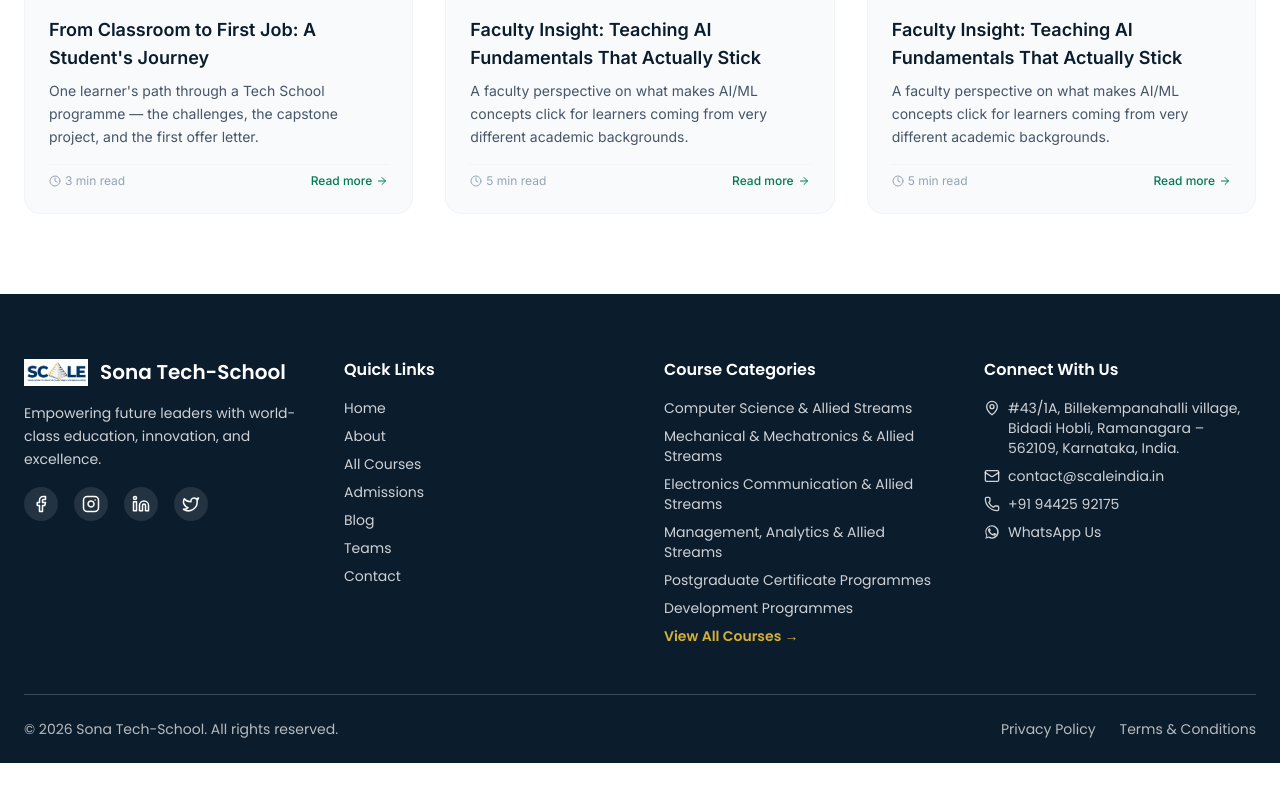
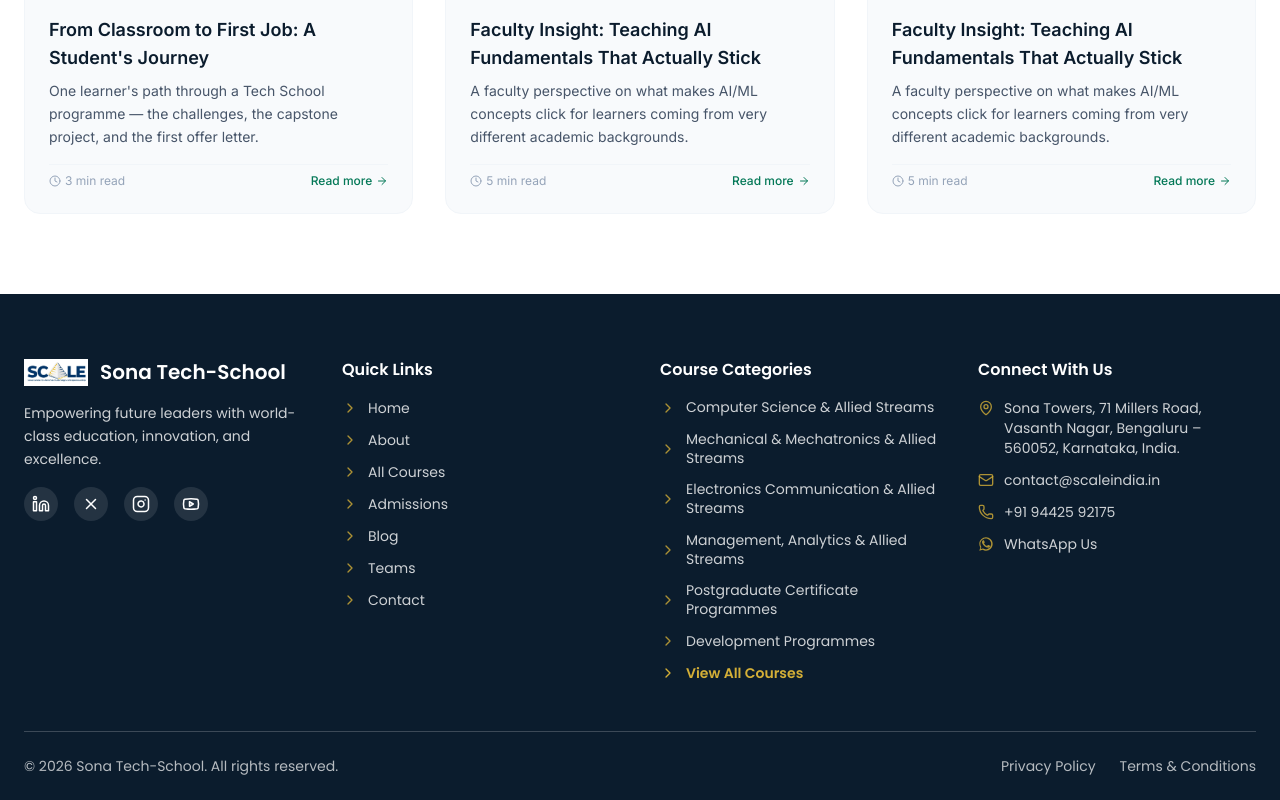
Before and after one commit to webmanagersonatech/scale-techschool, a Next.js app: page /blog in a window 1280 px wide. Shown: the part 947-1747 px from the top of the page. Before the commit the page ends 1710 px from the top, so only its background shows below. Built offline with nearby package versions, Linux system fonts and the light colour scheme.

Commit message:
push josn filess

```diff
--- a/components/ContactSection.tsx
+++ b/components/ContactSection.tsx
@@ -30,13 +30,16 @@ const contactDetails = [
     value: "contact@scaleindia.in",
     href: "mailto:contact@scaleindia.in",
   },
+
   {
     icon: MapPin,
     label: "Visit us",
     value:
-      "#43/1A, Billekempanahalli village, Bidadi Hobli, Ramanagara – 562109, Karnataka, India.",
-    href: "https://maps.google.com/?q=Billekempanahalli+village+Bidadi+Hobli+Ramanagara",
+      "Sona Towers, 71 Millers Road, Vasanth Nagar, Bengaluru – 560052, Karnataka, India.",
+    href: "https://maps.google.com/?q=Sona+Towers+71+Millers+Road+Vasanth+Nagar+Bengaluru",
   },
+
+
 ];
 
 export default function ContactSection() {
--- a/components/Footer.tsx
+++ b/components/Footer.tsx
@@ -1,7 +1,16 @@
-
 import Link from "next/link"
 import { motion } from "framer-motion"
-import { Facebook, Instagram, Linkedin, Twitter, MapPin, Mail, Phone } from "lucide-react"
+import {
+  Youtube,
+  Instagram,
+  Linkedin,
+  X,
+  Twitter,
+  MapPin,
+  Mail,
+  Phone,
+  ChevronRight,
+} from "lucide-react"
 import { courses } from "../data/courses"
 
 // Mirrors the main navbar so Quick Links always stay in sync with it
@@ -26,7 +35,7 @@ export default function Footer() {
       <div className="max-w-7xl mx-auto px-6">
 
         {/* Top Section */}
-        <div className="grid grid-cols-1 md:grid-cols-4 gap-12 border-b border-white/20 pb-12">
+        <div className="grid grid-cols-1 md:grid-cols-4 gap-10 border-b border-white/20 pb-12">
 
           {/* Brand */}
           <div>
@@ -43,12 +52,26 @@ export default function Footer() {
               Empowering future leaders with world-class education,
               innovation, and excellence.
             </p>
+
+
 <div className="flex gap-4 mb-4">
   {[
-                { Icon: Facebook, url: "https://www.facebook.com/sonamanagement" },
-                { Icon: Instagram, url: "https://www.instagram.com/sona_mba/?hl=en" },
-                { Icon: Linkedin, url: "https://www.linkedin.com/school/sona-school-of-management/" },
-                { Icon: Twitter, url: "https://x.com/sonamba" },
+    {
+      Icon: Linkedin,
+      url: "https://www.linkedin.com/company/scale-sona-centre-for-advanced-learning-entrepreneurship/",
+    },
+    {
+      Icon: X,
+      url: "https://x.com/scale_blr",
+    },
+    {
+      Icon: Instagram,
+      url: "https://www.instagram.com/scale_blr",
+    },
+    {
+      Icon: Youtube,
+      url: "https://youtube.com/@scale-blr",
+    },
   ].map(({ Icon, url }, i) => (
     <motion.a
       whileHover={{ scale: 1.1 }}
@@ -63,95 +86,123 @@ export default function Footer() {
   ))}
 </div>
 
+
+
+
           </div>
 
 
-          {/* Quick Links — kept in sync with the navbar */}
+          {/* Quick Links — ChevronRight, same style as Course Categories */}
           <div>
             <h3 className="font-semibold mb-4">Quick Links</h3>
-            <ul className="space-y-2 text-sm">
+            <ul className="space-y-3 text-sm">
               {quickLinks.map((link) => (
                 <li key={link.href}>
                   <Link
                     href={link.href}
-                    className="text-white/80 hover:text-gold transition"
+                    className="group flex items-center gap-2.5 text-white/80 hover:text-gold transition"
                   >
-                    {link.name}
+                    <ChevronRight
+                      size={16}
+                      className="shrink-0 text-gold/80 group-hover:text-gold group-hover:translate-x-0.5 transition-transform"
+                    />
+                    <span>{link.name}</span>
                   </Link>
                 </li>
               ))}
             </ul>
           </div>
 
-          {/* Course Categories — link straight into the filtered courses page */}
+
+          {/* Course Categories — same clean style as Quick Links */}
           <div>
             <h3 className="font-semibold mb-4">Course Categories</h3>
-            <ul className="space-y-2 text-sm">
+            <ul className="space-y-3 text-sm">
               {categories.map((cat) => (
                 <li key={cat}>
                   <Link
                     href={`/courses?category=${encodeURIComponent(cat)}`}
-                    className="text-white/80 hover:text-gold transition"
+                    className="group flex items-center gap-2.5 text-white/80 hover:text-gold transition"
                   >
-                    {cat}
+                    <ChevronRight
+                      size={16}
+                      className="shrink-0 text-gold/80 group-hover:text-gold group-hover:translate-x-0.5 transition-transform"
+                    />
+                    <span className="leading-snug">{cat}</span>
                   </Link>
                 </li>
               ))}
               <li>
                 <Link
                   href="/courses"
-                  className="text-gold font-semibold hover:underline transition"
+                  className="group flex items-center gap-2.5 text-gold font-semibold hover:underline transition"
                 >
-                  View All Courses →
+                  <ChevronRight
+                    size={16}
+                    className="shrink-0 group-hover:translate-x-0.5 transition-transform"
+                  />
+                  <span>View All Courses</span>
                 </Link>
               </li>
             </ul>
           </div>
 
 
-          {/* Social / Contact */}
+          {/* Connect With Us */}
           <div>
             <h3 className="font-semibold mb-4">Connect With Us</h3>
 
+            <ul className="text-sm text-white/80 space-y-3 flex flex-col">
+              <li>
+                <a
+                  href="https://maps.google.com/?q=Sona+Towers,+71+Millers+Road,+Vasanth+Nagar,+Bengaluru+–+560052"
+                  target="_blank"
+                  rel="noopener noreferrer"
+                  className="flex items-start gap-2.5 hover:text-gold transition"
+                >
+                  <MapPin size={16} className="mt-0.5 shrink-0 text-gold/80" />
+                  <span>
+                    Sona Towers, 71 Millers Road, Vasanth Nagar,
+                    Bengaluru – 560052, Karnataka, India.
+                  </span>
+                </a>
+              </li>
 
+              <li>
+                <a
+                  href="mailto:contact@scaleindia.in"
+                  className="flex items-center gap-2.5 hover:text-gold transition"
+                >
+                  <Mail size={16} className="shrink-0 text-gold/80" />
+                  contact@scaleindia.in
+                </a>
+              </li>
 
+              <li>
+                <a
+                  href="tel:+919442592175"
+                  className="flex items-center gap-2.5 hover:text-gold transition"
+                >
+                  <Phone size={16} className="shrink-0 text-gold/80" />
+                  +91 94425 92175
+                </a>
+              </li>
 
-
-            <p className="text-sm text-white/80 space-y-2 flex flex-col">
-              <span className="flex items-start gap-2">
-                <MapPin size={16} className="mt-0.5 shrink-0" />
-                <span>
-                  #43/1A, Billekempanahalli village, Bidadi Hobli,
-                  Ramanagara – 562109, Karnataka, India.
-                </span>
-              </span>
-
-              <span className="flex items-center gap-2">
-                <Mail size={16} className="shrink-0" />
-                contact@scaleindia.in
-              </span>
-
-              <span className="flex items-center gap-2">
-                <Phone size={16} className="shrink-0" />
-                +91 94425 92175
-              </span>
-
+              <li>
                 <a
                   href="https://wa.me/919442592175"
                   target="_blank"
                   rel="noopener noreferrer"
-                className="flex items-center gap-2 hover:text-gold transition"
+                  className="flex items-center gap-2.5 hover:text-gold transition"
                 >
-                <svg viewBox="0 0 24 24" className="w-4 h-4 shrink-0 fill-current">
+                  <svg viewBox="0 0 24 24" className="w-4 h-4 shrink-0 fill-gold/80">
                     <path d="M17.472 14.382c-.297-.149-1.758-.867-2.03-.967-.273-.099-.472-.148-.67.15-.197.297-.767.966-.94 1.164-.173.199-.347.223-.644.075-.297-.15-1.255-.463-2.39-1.475-.883-.788-1.48-1.761-1.653-2.059-.173-.297-.018-.458.13-.606.134-.133.298-.347.446-.52.149-.174.198-.298.298-.497.099-.198.05-.371-.025-.52-.075-.149-.669-1.612-.916-2.207-.242-.579-.487-.5-.669-.51-.173-.008-.371-.01-.57-.01-.198 0-.52.074-.792.372-.272.297-1.04 1.016-1.04 2.479 0 1.462 1.065 2.875 1.213 3.074.149.198 2.096 3.2 5.077 4.487.709.306 1.262.489 1.694.625.712.227 1.36.195 1.871.118.571-.085 1.758-.719 2.006-1.413.248-.694.248-1.289.173-1.413-.074-.124-.272-.198-.57-.347z" />
                     <path d="M12.004 2C6.486 2 2.01 6.477 2.01 12c0 1.887.517 3.653 1.417 5.166L2 22l4.958-1.397A9.94 9.94 0 0012.004 22C17.522 22 22 17.523 22 12S17.522 2 12.004 2zm0 18.09a8.06 8.06 0 01-4.32-1.24l-.31-.185-3.246.915.874-3.19-.202-.325a8.08 8.08 0 01-1.244-4.256c0-4.466 3.633-8.098 8.098-8.098 4.464 0 8.096 3.632 8.096 8.098 0 4.465-3.632 8.281-8.096 8.281z" />
                   </svg>
                   WhatsApp Us
                 </a>
-            </p>
-
-
-
+              </li>
+            </ul>
           </div>
 
         </div>
--- a/components/Hero.tsx
+++ b/components/Hero.tsx
@@ -3,7 +3,7 @@ import Image from "next/image";
 import Link from "next/link";
 import { useState, useEffect } from "react";
 import {
-  ArrowRight, Brain, Cpu, Target, Instagram,
+  Linkedin, Brain, Cpu, Target, Instagram,
   Facebook,
   X,
 } from "lucide-react";
@@ -225,9 +225,14 @@ export default function Hero() {
         <div className="h-10 w-px bg-gradient-to-b from-transparent via-white/40 to-transparent" />
 
         {[
-          { Icon: Instagram, label: "Instagram", hoverColor: "group-hover:text-pink-500", url: "https://www.instagram.com/sona_mba/?hl=en" },
-          { Icon: Facebook, label: "Facebook", hoverColor: "group-hover:text-blue-500", url: "https://www.facebook.com/sonamanagement" },
-          { Icon: X, label: "Twitter / X", hoverColor: "group-hover:text-black", url: "https://x.com/sonamba" },
+          { Icon: Instagram, label: "Instagram", hoverColor: "group-hover:text-pink-500", url: "https://www.instagram.com/scale_blr" },
+          {
+            Icon: Linkedin,
+            label: "LinkedIn",
+            hoverColor: "group-hover:text-blue-500",
+            url: "https://www.linkedin.com/company/scale-sona-centre-for-advanced-learning-entrepreneurship/"
+          },
+          { Icon: X, label: "Twitter / X", hoverColor: "group-hover:text-black", url: "https://x.com/scale_blr" },
         ].map(({ Icon, label, hoverColor, url }, i) => (
           <div key={i} className="flex flex-col items-center gap-2">
 
--- a/pages/contact.tsx
+++ b/pages/contact.tsx
@@ -136,10 +136,9 @@ export default function ContactPage() {
   };
 
   const inputClass = (field: keyof typeof errors) =>
-    `pl-8 py-3 w-full border-b outline-none text-sm transition-colors ${
-      touched[field] && errors[field]
-        ? "border-red-400 focus:border-red-500"
-        : "border-gray-300 focus:border-emerald-500"
+    `pl-8 py-3 w-full border-b outline-none text-sm transition-colors ${touched[field] && errors[field]
+      ? "border-red-400 focus:border-red-500"
+      : "border-gray-300 focus:border-emerald-500"
     }`;
 
   return (
@@ -206,10 +205,13 @@ export default function ContactPage() {
 
                     <li className="flex items-start gap-3 text-emerald-400">
                       <FaMapMarkerAlt className="w-5 h-5 mt-0.5 shrink-0" />
+
                       <span className="text-[15px] leading-relaxed">
-                        #43/1A, Billekempanahalli village, Bidadi Hobli,<br />
-                        Ramanagara – 562109, Karnataka, India.
+                        Sona Towers, 71 Millers Road, Vasanth Nagar,<br />
+                        Bengaluru – 560052, Karnataka, India.
                       </span>
+
+
                     </li>
                   </ul>
 
@@ -340,11 +342,10 @@ export default function ContactPage() {
                             onBlur={handleBlur}
                             placeholder="Write Message"
                             rows={4}
-                            className={`pl-8 pt-3 w-full border-b outline-none text-sm transition-colors ${
-                              touched.message && errors.message
+                            className={`pl-8 pt-3 w-full border-b outline-none text-sm transition-colors ${touched.message && errors.message
                                 ? "border-red-400 focus:border-red-500"
                                 : "border-gray-300 focus:border-emerald-500"
-                            }`}
+                              }`}
                             required
                           ></textarea>
                           {touched.message && errors.message && (
--- a/pages/privacy-policy.tsx
+++ b/pages/privacy-policy.tsx
@@ -153,7 +153,7 @@ export default function PrivacyPolicyPage() {
                 {sec.contact && (
                   <div className="mt-4 bg-gray-50 rounded-2xl p-6 text-sm text-gray-600 space-y-2">
                     <p className="font-semibold text-royal">Sona Tech-School (SCALE)</p>
-                    <p>#43/1A, Billekempanahalli village, Bidadi Hobli, Ramanagara – 562109, Karnataka, India.</p>
+                    <p>Sona Towers, 71 Millers Road, Vasanth Nagar, Bengaluru – 560052, Karnataka, India.</p>
                     <p>Email: contact@scaleindia.in</p>
                     <p>Phone: +91 94425 92175</p>
                   </div>
--- a/pages/terms-and-conditions.tsx
+++ b/pages/terms-and-conditions.tsx
@@ -147,7 +147,7 @@ export default function TermsAndConditionsPage() {
                 {sec.contact && (
                   <div className="mt-4 bg-gray-50 rounded-2xl p-6 text-sm text-gray-600 space-y-2">
                     <p className="font-semibold text-royal">Sona Tech-School (SCALE)</p>
-                    <p>#43/1A, Billekempanahalli village, Bidadi Hobli, Ramanagara – 562109, Karnataka, India.</p>
+                   <p>Sona Towers, 71 Millers Road, Vasanth Nagar, Bengaluru – 560052, Karnataka, India.</p>
                     <p>Email: contact@scaleindia.in</p>
                     <p>Phone: +91 94425 92175</p>
                   </div>
```
Lines whose indentation alone changed are shown as unchanged.
